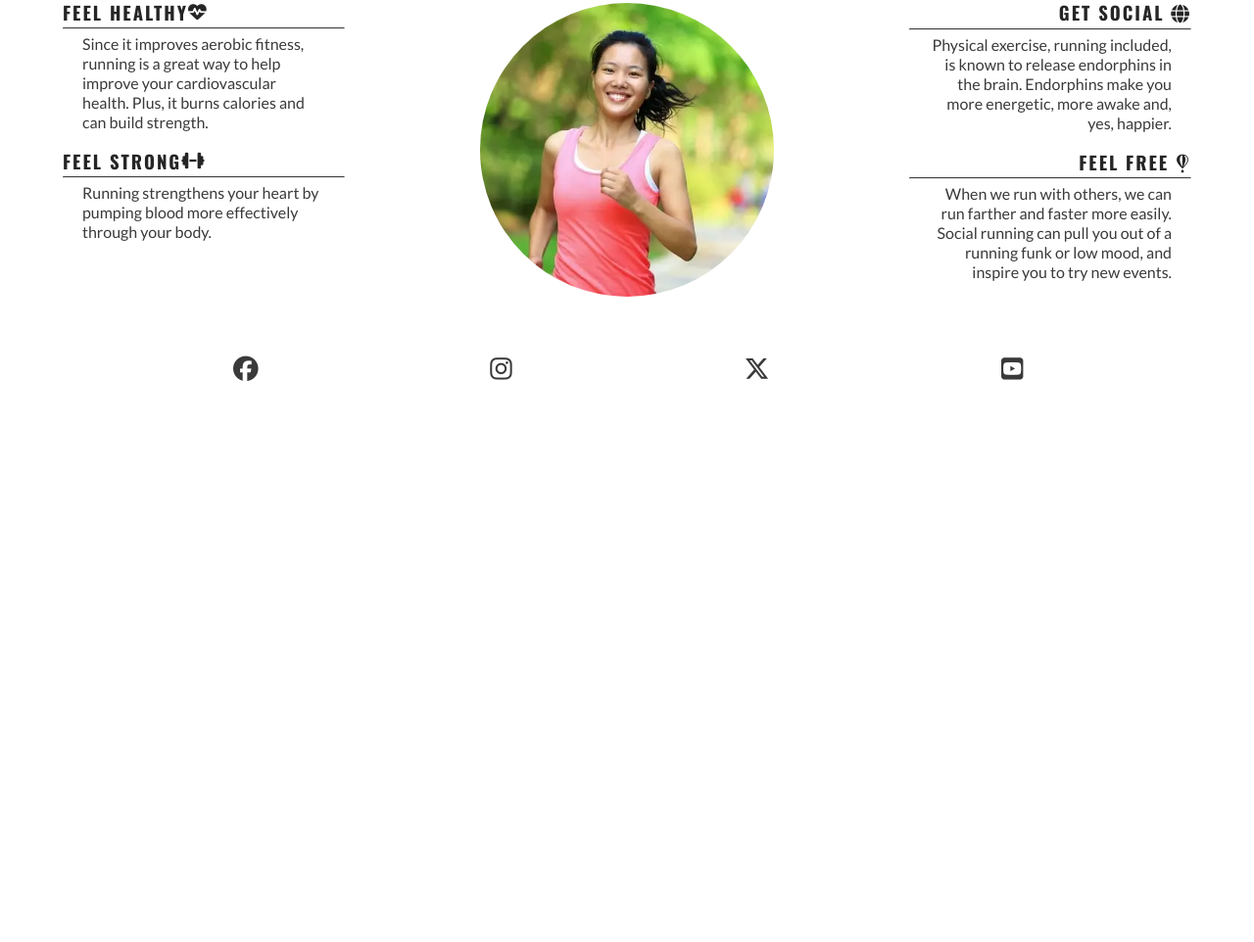
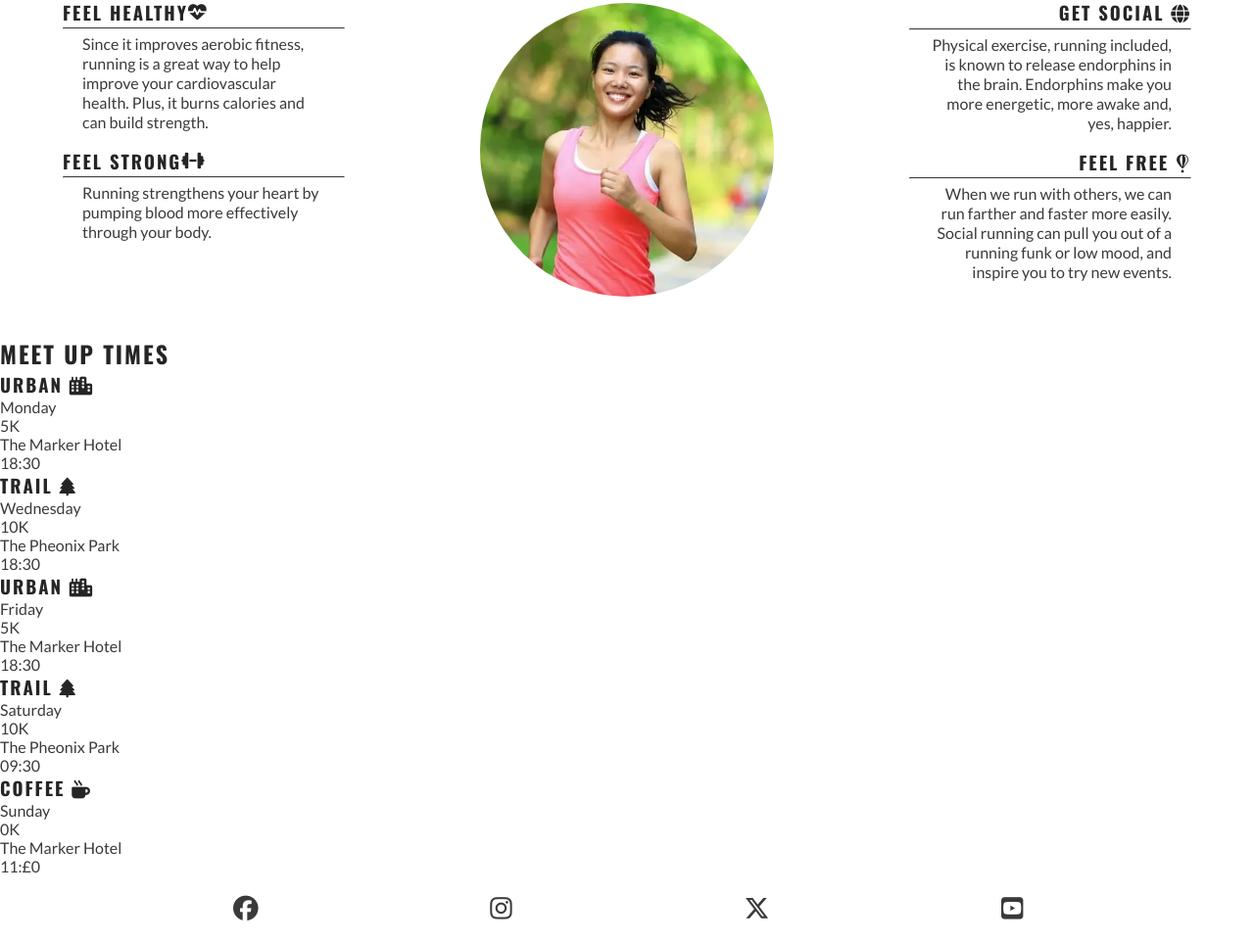
Before and after one commit to jxkane1/love-running, a plain HTML site: page index.html in a window 1280 px wide. Shown: the part 848-1810 px from the top of the page at 98% size. Before the commit the page ends 1259 px from the top, so only its background shows below. Drawn offline with nearby package versions, Linux system fonts and the light colour scheme.

Commit message:
add meet up times content

```diff
--- a/index.html
+++ b/index.html
@@ -77,6 +77,48 @@
                 </div>
         </div>
         </section>
+
+        <!--meet up section-->
+        <section id="meetups">
+            <h2>Meet Up Times</h2>
+            <div id="times">
+                <div>
+                    <h3>URBAN <i class="fa-solid fa-city"></i></h3>
+                    <p>Monday</p>
+                    <p>5K</p>
+                    <p>The Marker Hotel</p>
+                    <p>18:30</p>
+                </div>
+                <div>
+                    <h3>TRAIL <i class="fa-solid fa-tree"></i></h3>
+                    <p>Wednesday</p>
+                    <p>10K</p>
+                    <p>The Pheonix Park</p>
+                    <p>18:30</p>
+                </div>
+                <div>
+                    <h3>URBAN <i class="fa-solid fa-city"></i></h3>
+                    <p>Friday</p>
+                    <p>5K</p>
+                    <p>The Marker Hotel</p>
+                    <p>18:30</p>
+                </div>
+                <div>
+                    <h3>TRAIL <i class="fa-solid fa-tree"></i></h3>
+                    <p>Saturday</p>
+                    <p>10K</p>
+                    <p>The Pheonix Park</p>
+                    <p>09:30</p>
+                </div>
+                <div>
+                    <h3>COFFEE <i class="fa-solid fa-mug-hot"></i></h3>
+                    <p>Sunday</p>
+                    <p>0K</p>
+                    <p>The Marker Hotel</p>
+                    <p>11:£0</p>
+                </div>
+            </div>
+        </section>
     </main>
 
     <!--Footer-->
```
